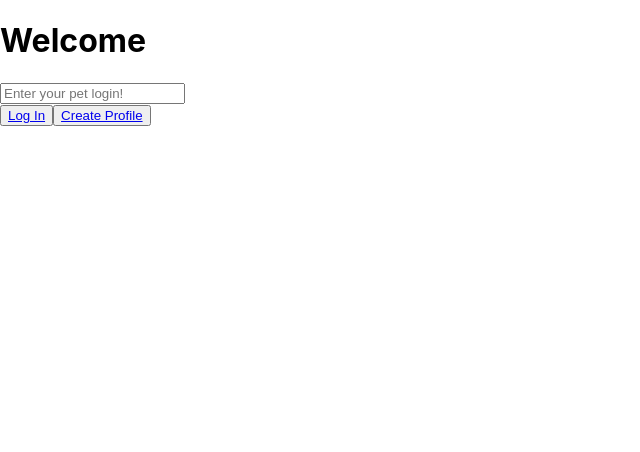
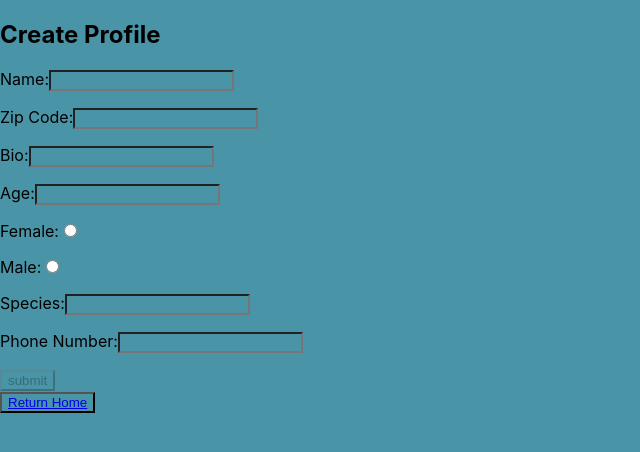
Before and after one commit to Aghaile/Capstone-Front-End, a React (Create React App) app in the folder capstone-front-end/: page / in a window 1280 px wide. Shown: the top 452 px of the page, without its empty margins (0-640 px from the left). Built offline with nearby package versions, Linux system fonts and the light colour scheme.

Commit message:
troubleshooting heroku

```diff
--- a/capstone-front-end/package.json
+++ b/capstone-front-end/package.json
@@ -7,6 +7,7 @@
     "@testing-library/react": "^12.1.2",
     "@testing-library/user-event": "^13.5.0",
     "axios": "^0.25.0",
+    "cors": "^2.8.5",
     "multiselect-react-dropdown": "^2.0.17",
     "react": "^17.0.2",
     "react-dom": "^17.0.2",
--- a/capstone-front-end/src/App.css
+++ b/capstone-front-end/src/App.css
@@ -1,6 +1,9 @@
+* {
+  background-color: #4994a7;
+}
+
 .App {
   text-align: center;
-  background-color: #C6D4E1;
 }
 
 .App-logo {
--- a/capstone-front-end/src/App.js
+++ b/capstone-front-end/src/App.js
@@ -3,20 +3,50 @@ import NewProfileForm from './Pages/NewProfileForm';
 import PetProfile from './Pages/PetProfile';
 import ErrorPage from './Pages/ErrorPage';
 import React, {useEffect, useState} from 'react';
+import BigSquare from './Components/BigSquare';
 import axios from 'axios';
 import './App.css';
 import {BrowserRouter as Router, Routes, Route} from "react-router-dom";
 
+
 function App() {
 
-  return <Router>
+       // const [petsData, setPetsData] = useState([]);
+
+  // const createNewProfile = (newPet) => {
+  //   const newPetList = [...petsData];
+
+  //   const nextPetId =
+  //     Math.max(...newPetList.map((pet) => pet.pet_id)) + 1;
+
+  //   newPetList.push({
+  //     pet_id: nextPetId,
+  //     login: newPet.loginData,
+  //     name: newPet.nameData,
+  //   });
+
+  //   setPetsData(newPetList);
+  // };
+
+  // useEffect(() => {
+  //   axios
+  //     .get(process.env.REACT_APP_BACKEND_URL)
+  //     .then((response) => {
+  //       setPetsData([...response.data]);
+  //     })
+  //     .catch((err) => console.log(err));
+  // }, []);
+
+  return (
+  <Router>
     <Routes>
-      <Route path="/"element={<Welcome/>}/>
-      <Route path="/createprofile/"element={<NewProfileForm/>} />
+      <Route path="/welcome"element={<Welcome/>}/>
       <Route path="/profile/:login"element={<PetProfile/>} />
-      <Route path="*"element={<ErrorPage/>} />
+      <Route path="/"element={<NewProfileForm/>} />
+      {/* <Route path="*"element={<ErrorPage/>} /> */}
     </Routes>
   </Router>
+  )
 };
 
 export default App;
--- a/capstone-front-end/src/Components/BigSquare.css
+++ b/capstone-front-end/src/Components/BigSquare.css
@@ -1,9 +1,47 @@
-.bioStyling{
+
+/* .containerC{
+    border-radius: 25px;
+    background: #6abace;
+    /* position: absolute; */
+    /* height: 600px;
+    width: 300px;
+    justify-content: left;
+
+}
+
+.containerB{
+    border-radius: 25px;
+    background: #71c5da; */
+    /* position: absolute; */
+    /* height: 600px; */
+    /* top: 0; */
+    /* left: 0; */
+    /* width: 800px;
+    margin-left: 500px;
+} */
+/* .containerC{
+    border-radius: 25px;
+    background: #71c5da;
+    /* position: absolute; */
+    /* height: 600px; */
+    /* top: 0; */
+    /* right: 0; */
+    /* width: 300px; */
+    /* margin-right: 100px; */
+/* } */
+
+.containerA{
     display: flex;
     border-radius: 25px;
     background: #63ACBE;
     padding: 20px;
-    flex: 800px;
+    width: 1500px;
     height: 600px;
     justify-content: center;
+    /* position: relative; */
 }
+
+
+/* .containerC{
+
+} */
--- a/capstone-front-end/src/Components/BigSquare.js
+++ b/capstone-front-end/src/Components/BigSquare.js
@@ -2,7 +2,12 @@ import React from 'react';
 import "./BigSquare.css";
 
 const BigSquare = () => {
-    return <div className="bioStyling"></div>;
-}
+    return (
+    <div className="containerA">
+        {/* <div className="containerB"></div>
+        <div className="containerC"></div> */}
+    </div>
+    );
+};
 
 export default BigSquare;
--- a/capstone-front-end/src/Pages/NewProfileForm.js
+++ b/capstone-front-end/src/Pages/NewProfileForm.js
@@ -12,7 +12,6 @@ const NewProfileForm = (props) => {
     zipcode: "",
     bio: "",
     age: "",
-    // gender: this.state = {options:[{"female":"male"}]},
     gender:
       <fieldset>
           Male
@@ -130,25 +129,25 @@ const NewProfileForm = (props) => {
   const onFormSubmit = (event) => {
     event.preventDefault();
 
-    props.addProfileCallback({
-      nameData: formFields.name,
-      zipcodeData: formFields.zipcode,
-      bioData: formFields.bio,
-      ageData: formFields.age,
-      genderData: formFields.gender,
-      speciesData:formFields.species,
-      phoneData: formFields.phone
-    });
+    // props.addProfileCallback({
+    //   nameData: formFields.name,
+    //   zipcodeData: formFields.zipcode,
+    //   bioData: formFields.bio,
+    //   ageData: formFields.age,
+    //   genderData: formFields.gender,
+    //   speciesData:formFields.species,
+    //   phoneData: formFields.phone
+    // });
 
     axios
-      .post(process.env.REACT_APP_BACKEND_URL, {
+      .post(`http://localhost:5000/pet`,{
         name: formFields.name,
         zipcode: formFields.zipcode,
         bio: formFields.bio,
         age: formFields.age,
         gender: formFields.gender,
         species:formFields.species,
-        phone: formFields.phone
+        phone_number: formFields.phone
       })
 
       .then(function (response) {
@@ -171,22 +170,12 @@ const NewProfileForm = (props) => {
       });
   };
 
-  // const verifyPhone= props.phone;
-  // const verifyZipcode = props.zipcode;
 
   return (
     <div className="text-center">
       <h2>Create Profile</h2>
         <form
-        // value={formFields.phone != 10 &&
-        //   alert("Phone number must be 10 digits long.")
-        // }
-        // {...verifyPhone.length > 10 &&
-        // <h2>Phone number must be 10 digits long.</h2>
-        // }
-        // {...verifyZipcode.length > 5 &&
-        // <h2>Zipcode must be 5 digits long.</h2>
-        // }
+
         onSubmit={onFormSubmit}>
           <p className="">
             Name:
@@ -250,15 +239,15 @@ const NewProfileForm = (props) => {
             value={formFields.species}
             onChange={onSpeciesChange}
             />
+          </p>
           <p>
             Phone Number:
             <input
             name="phoneNum"
-            type = "number"
+            type = "text"
             value={formFields.phone_number}
             onChange={onPhoneNumberChange}
             />
-          </p>
           </p>
           <input
             disabled={formFields.submitDisabled}
@@ -266,13 +255,19 @@ const NewProfileForm = (props) => {
             value="submit"
           />
         </form>
-    <button className="goHomeButton"><Link to="/">Return Home</Link></button>
+    <button className="goHomeButton"><Link to="/welcome">Return Home</Link></button>
   </div>
   );
 };
 
 NewProfileForm.propTypes = {
-  addProfileCallback: PropTypes.func.isRequired,
+  // addProfileCallback: PropTypes.func.isRequired,
+  addProfileCallback: PropTypes.func
 };
 
 export default NewProfileForm;
+
+
+// capture keystrokes
+//check onSubmit and reject non-numbers
+//phone number component (String type in db)
--- a/capstone-front-end/src/Pages/PetProfile.js
+++ b/capstone-front-end/src/Pages/PetProfile.js
@@ -1,14 +1,17 @@
 import React from "react";
 import {Link} from "react-router-dom";
 import BigSquare from '../Components/BigSquare';
+
 import "./PetProfile.css";
+// import { UserContext } from "./UserContext";
 
+// const msg = useContext(UserContext);
 
 function PetProfile(){
     return (
         <div>
         <div className="greeting">
-            <BigSquare />
+            <BigSquare/>
         </div>
         <div className="returnHomeButtonOnProfile">
             <button className="goHomeButton"><Link to="/">Return Home</Link></button>
--- a/capstone-front-end/src/Pages/Welcome.js
+++ b/capstone-front-end/src/Pages/Welcome.js
@@ -13,7 +13,7 @@ const Welcome = () => {
                     <SearchBar placeholder="Enter your pet login!"/>
                 </div>
                 <button><Link to="/profile/:login">Log In</Link></button>
-                <button><Link to="/createprofile">Create Profile</Link></button>
+                <button><Link to="/">Create Profile</Link></button>
             </div>
     );
 };
--- a/capstone-front-end/src/index.js
+++ b/capstone-front-end/src/index.js
@@ -3,6 +3,10 @@ import ReactDOM from 'react-dom';
 import './index.css';
 import App from './App';
 import reportWebVitals from './reportWebVitals';
+// import { Auth0Provider } from '@auth0/auth0-react';
+
+// const domain=process.env.REACT_APP_AUTH0_DOMAIN;
+// const clientId=process.env.REACT_APP_AUTH0_CLIENT_ID;
 
 ReactDOM.render(
   <React.StrictMode>
```
Also changed, not shown: 2 other files (tests, documents, lock files or other folders).
